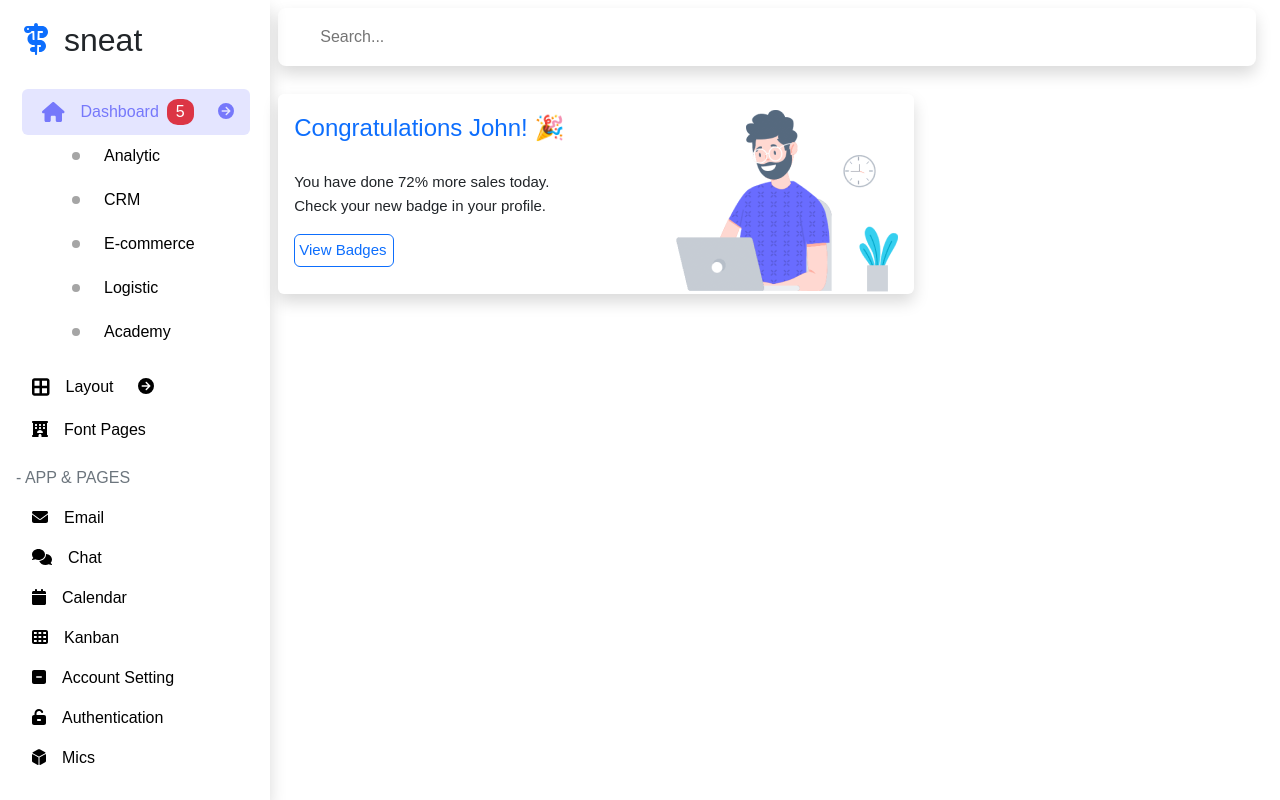
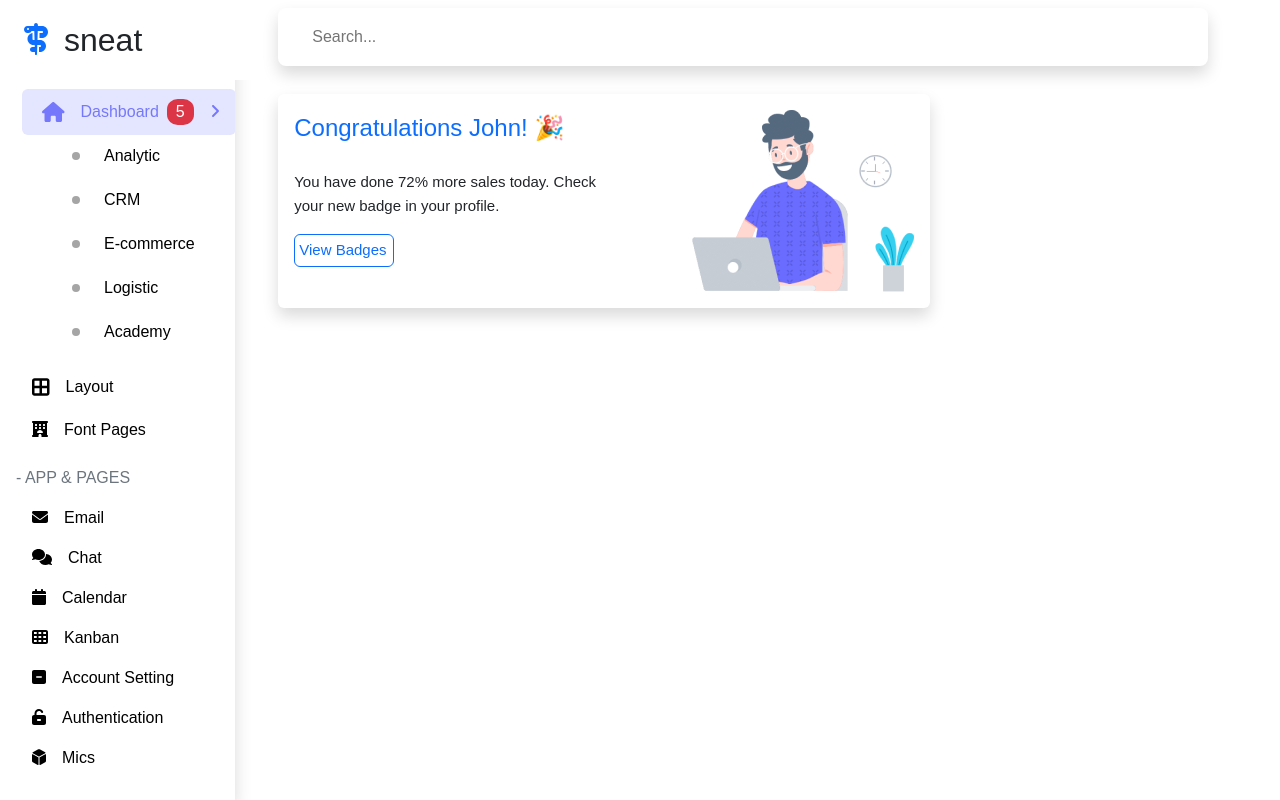
Before and after one commit to pemba1234/dash-board, a React (Create React App) app in the folder mydash/: page / in a window 1280 px wide. Built offline with nearby package versions, Linux system fonts and the light colour scheme.

Commit message:
Edited file

```diff
--- a/mydash/src/components/Home.css
+++ b/mydash/src/components/Home.css
@@ -1,13 +1,8 @@
-section .card {
-    height:200px;
-    width: 65%;
+.card {
+    height:auto;
 }
 
-section .card .text {
-    width:45%;
-}
-
-section .card .inner {
+.inner {
     font-size: 15px;
     text-align: justify;
 }
@@ -17,6 +12,12 @@ section .card .border{
     font-size: 15px;
 }
 
-.parent .child {
-    width: 82%;
+.ms-2 button{
+    display: none;
 }
+
+@media only screen and (max-width: 1260px){
+.ms-2 button{
+        display: block;
+    }
+}
--- a/mydash/src/components/Home.jsx
+++ b/mydash/src/components/Home.jsx
@@ -4,27 +4,20 @@ import { FontAwesomeIcon } from "@fortawesome/react-fontawesome";
 import { faBars } from "@fortawesome/free-solid-svg-icons";
 
 export default function Home() {
+  function Menu() {
+    var x = document.getElementById("navbar");
+    if (x.style.display === "none") {
+      x.style.display = "block";
+    } else {
+      x.style.display = "none";
+    }
+  }
+
   return (
     <>
       <div className="col-lg-10 float-end">
-        <div className="col-lg-12 float-end">
         <div className="parent col-lg-11 d-flex flex-column float-end me-5">
-            <div className="container rounded-3 p-3 d-flex bg-white border-0 shadow mb-1 m-4 mt-2 ">
-              <div className="ms-2 col-lg-d-none">
-                <button
-                  class="navbar-toggler"
-                  type="button"
-                  data-bs-toggle="collapse"
-                  data-bs-target="#navbarTogglerDemo01"
-                  aria-controls="navbarTogglerDemo01"
-                  aria-expanded="false"
-                  aria-label="Toggle navigation"
-                >
-                  <span class="navbar-toggler-icon d-lg-none ">
-                    <FontAwesomeIcon icon={faBars} />
-                  </span>
-                </button>
-              </div>
+          <div className="rounded-3 p-3 d-flex bg-white border-0 justify-content-between shadow mb-1 m-4 mt-2 ">
             <div className="input w-25 ms-3">
               <input
                 className="bg-white border-0"
@@ -32,11 +25,24 @@ export default function Home() {
                 placeholder="Search..."
               />
             </div>
+            <div className="ms-2">
+              <button
+                onClick={Menu}
+                class="navbar-toggler"
+                data-bs-toggle="collapse"
+                data-bs-target="#navbarToggle"
+                aria-controls="navbarToggle"
+                aria-expanded="false"
+                aria-label="Toggle navigation"
+              >
+                <FontAwesomeIcon icon={faBars} />
+              </button>
+            </div>
           </div>
 
           <section>
-              <div className="card m-4 border-0 shadow p-3 d-flex flex-row justify-content-between">
-                <div className="text bg-white">
+            <div className="card m-4 border-0 shadow p-3 d-flex flex-row justify-content-between col-lg-8 col-md-12">
+              <div className="text bg-white col-6">
                 <span className=" fs-4 text-primary bg-white ">
                   Congratulations John! 🎉
                 </span>
@@ -57,7 +63,6 @@ export default function Home() {
           </section>
         </div>
       </div>
-      </div>
     </>
   );
 }
--- a/mydash/src/components/Nav.css
+++ b/mydash/src/components/Nav.css
@@ -4,9 +4,8 @@
 
 nav {
     height: 100%;
-    width:270px;
+    width:280px;
     overflow: auto;
-    position: fixed;
 }
 
 .position-fixed {
@@ -66,3 +65,20 @@ a {
     font-size: 8px;
     margin-bottom: 6.5px;
 }
+
+#dash .text::after{
+    font-family: 'Glyphicons Halflings';
+    content: \e114;
+    float:right;
+    color: rgb(0, 0, 0);
+}
+
+#dash .text .collapse::after{
+    content: "\e080";
+}
+
+@media only screen and (max-width: 1260px){
+    nav {
+        display: none;
+    }
+}
--- a/mydash/src/components/Nav.jsx
+++ b/mydash/src/components/Nav.jsx
@@ -19,17 +19,14 @@ import {
   faRectangleList,
   faIndent,
   faTableCellsRowUnlock,
-  faCircleArrowRight,
   faCircle,
+  faAngleRight,
 } from "@fortawesome/free-solid-svg-icons";
 
 export default function Nav() {
   return (
     <>
-      <nav
-        className="navbar-expand-lg shadow p-0 bg-white ps-3"
-        id="navbar-toggle"
-      >
+      <nav className="shadow bg-white ps-3 position-fixed pe-1 m-0" id="navbar">
         <div className="hero">
           <div className="d-flex pt-3 pb-3 bg-white mb-5 position-fixed fs-2">
             <div className="me-3 ps-2 text-primary">
@@ -41,24 +38,23 @@ export default function Nav() {
         {/* ----------- Dashboard Accordion ------------- */}
         <div className="accordion" id="Navbar">
           <div className="component mb-3 pt-5">
-            <button onclick="" className="border-0 bg-white">
-              <a
-                className="d-flex align-items-center"
+            <button
+              className="d-flex border-0 bg-white "
               data-bs-toggle="collapse"
               href="#dashboardCollapse"
               aria-controls="dashboardCollapse"
+              id="dash"
             >
-                <div className="text common-style d-flex align-items-center ps-1 pe-3 p-2 border-0 rounded-2">
+              <div className="text d-flex align-items-center ps-1 pe-3 p-2 border-0 rounded-2">
                 <div className="icon me-3 ms-3">
                   <FontAwesomeIcon icon={faHouse} />
                 </div>
                 Dashboard
                 <span className="five bg-danger text-white ms-2">5</span>
-                  <div className="ms-4">
-                    <FontAwesomeIcon icon={faCircleArrowRight} />
+                <div className="arrow ms-3">
+                  <FontAwesomeIcon icon={faAngleRight} />
                 </div>
               </div>
-              </a>
             </button>
             <div
               className="collapse show"
@@ -114,9 +110,7 @@ export default function Nav() {
                   <FontAwesomeIcon icon={faBorderAll} />
                 </div>
                 Layout
-                <div className="ms-4">
-                  <FontAwesomeIcon icon={faCircleArrowRight} />
-                </div>
+                <div className="ms-4"></div>
               </div>
             </a>
             <div
```
Lines whose indentation alone changed are shown as unchanged.
